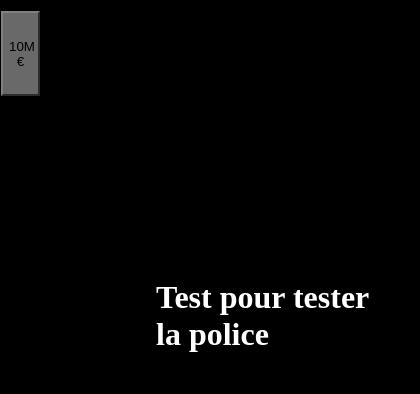
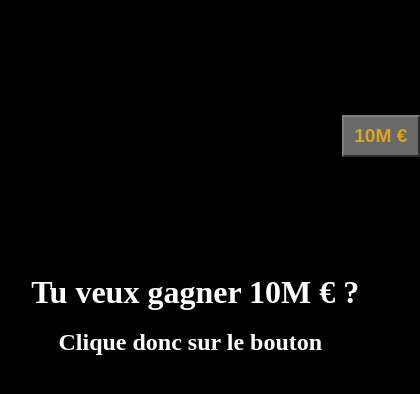
Before and after one commit to ArielMunera/Madden, an Angular app: page / in a window 390 px wide. Shown: the top 394 px of the page, 420 px wide, since content can reach past the window. Built offline with nearby package versions, Linux system fonts and the light colour scheme.

Commit message:
Amélioration de l'UI

```diff
--- a/src/app/app.component.css
+++ b/src/app/app.component.css
@@ -8,15 +8,36 @@
   height: 100vh;
 }
 
+#first-text {
+  position: absolute;
+  bottom: 60vh;
+  left: 40%;
+  color: white;
+  font-family: 'Times New Roman', Times, serif;
+  font-size: 2.4rem;
+}
+
+#second-text {
+  position: absolute;
+  bottom: 55vh;
+  left: 42%;
+  color: white;
+  font-family: 'Times New Roman', Times, serif;
+  font-size: 1.7rem;
+}
+
 #faut-cliquer {
   position: absolute;
-  bottom: 50vh;
-  left: 47%;
+  font-size: 1.5rem;
+  bottom: 48vh;
+  left: 46%;
   background-color: dimgray;
   border-color: gray;
-  width: 10vw;
-  height: 10vh;
+  width: 8vw;
+  height: 8vh;
   text-decoration: none;
+  font-weight: bold;
+  color: goldenrod;
 }
 
 #stop {
@@ -24,7 +45,7 @@
   bottom: 2vh;
   left: 95%;
   background-color: gray;
-  width: 2.5%;
+  width: 3%;
   height: 2.5vh;
   text-align: center;
   border-color: dimgray;
@@ -39,11 +60,31 @@
   font-size: 8rem;
 }
 
-#first-text {
-  position: absolute;
-  bottom: 55vh;
-  left: 40%;
-  color: white;
-  font-family: 'Times New Roman', Times, serif;
-  font-size: 2rem;
+@media screen and (max-width: 900px){
+
+  #first-text {
+    left: 8%;
+    font-size: 2rem;
+  }
+
+  #second-text {
+    left: 15%;
+    font-size: 1.5rem;
+  }
+
+  #faut-cliquer {
+    width: 20vw;
+    height: 5vh;
+    font-size: 1.2rem;
+  }
+
+  #you-won {
+    text-align: center;
+    left: 0%;
+  }
+
+  #stop {
+    width: 12%;
+    left: 83%;
+  }
 }
--- a/src/app/app.component.html
+++ b/src/app/app.component.html
@@ -1,5 +1,6 @@
 <canvas id="canvas"></canvas>
-<h2 id="first-text" *ngIf="!clicked">Test pour tester la police</h2>
+<h2 id="first-text" *ngIf="!clicked">Tu veux gagner 10M € ?</h2>
+<h3 id="second-text" *ngIf="!clicked">Clique donc sur le bouton</h3>
 <!-- <div class="row"> -->
 <button id="faut-cliquer" (mouseover)="changePosition(112)" (click)="launch()" *ngIf="!clicked">10M €</button>
 <!-- <button id="moyen" (mouseover)="changePosition(102)" (click)="launch()" *ngIf="!clicked">1 000</button>
--- a/src/app/app.component.ts
+++ b/src/app/app.component.ts
@@ -32,14 +32,14 @@ export class AppComponent {
       this.canvas = document.getElementById('canvas');
       this.ctx = this.canvas.getContext('2d');
       this.test = 0;
-      console.log("On Init");
+      //console.log("On Init");
     }
 
     ngDoCheck(){
     }
 
     ngAfterViewInit() {
-      console.log("After View Init");
+      //console.log("After View Init");
       this.onResize('');
     }
 
@@ -147,7 +147,7 @@ export class AppComponent {
     @HostListener('window:resize', ['$event'])
     onResize(event) {
       this.innerWidth = window.innerWidth;
-      console.log("On Resize")
+      //console.log("On Resize")
       if (this.innerWidth <= 900) {
         const target = document.getElementById("faut-cliquer");
         setInterval(function () {
@@ -157,7 +157,7 @@ export class AppComponent {
           let randomY = (hauteurMax * 0) + Math.random() * (hauteurMax - (hauteurMax * 0.1));
           target.style.bottom = randomY + "px";
           target.style.left = randomX + "px";
-        }, 600);
+        }, 800);
       } else {
       }
     }
```
